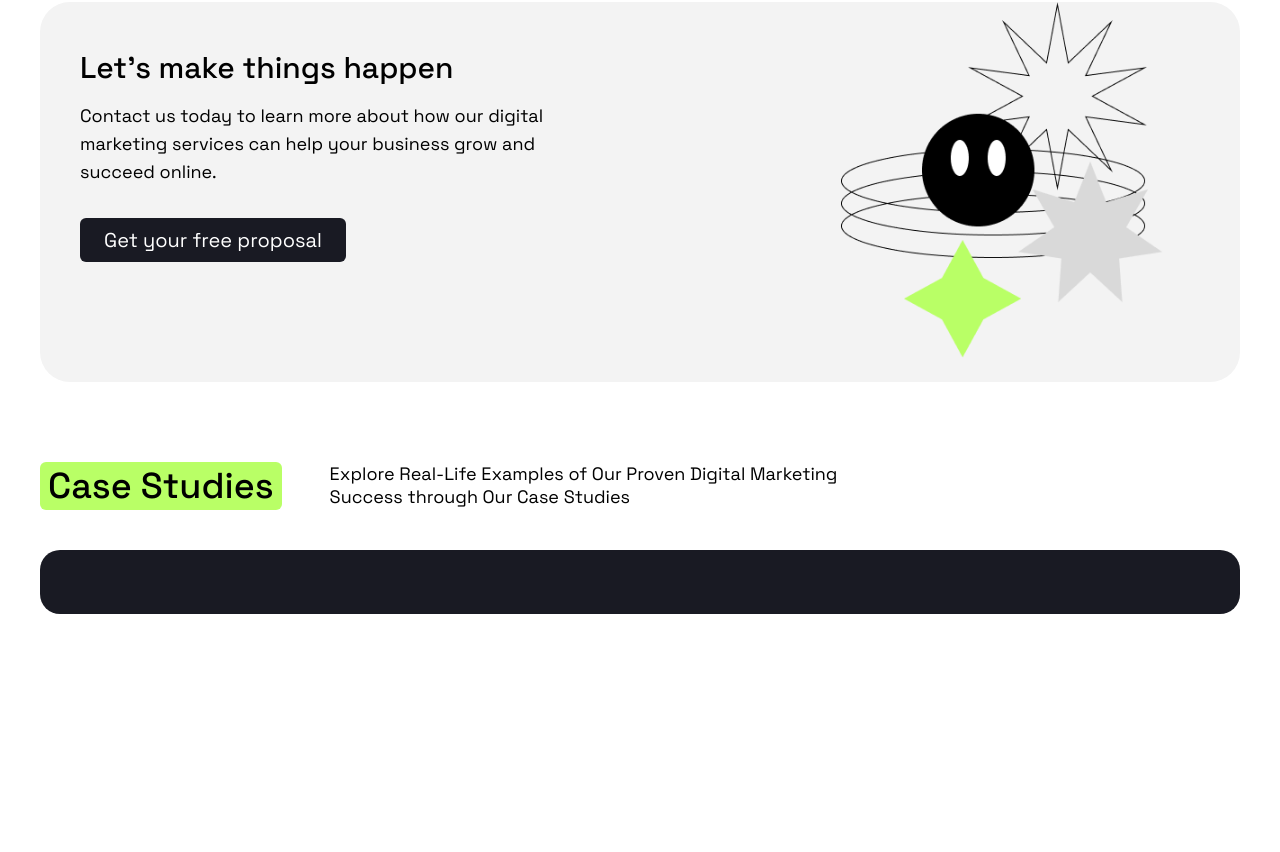
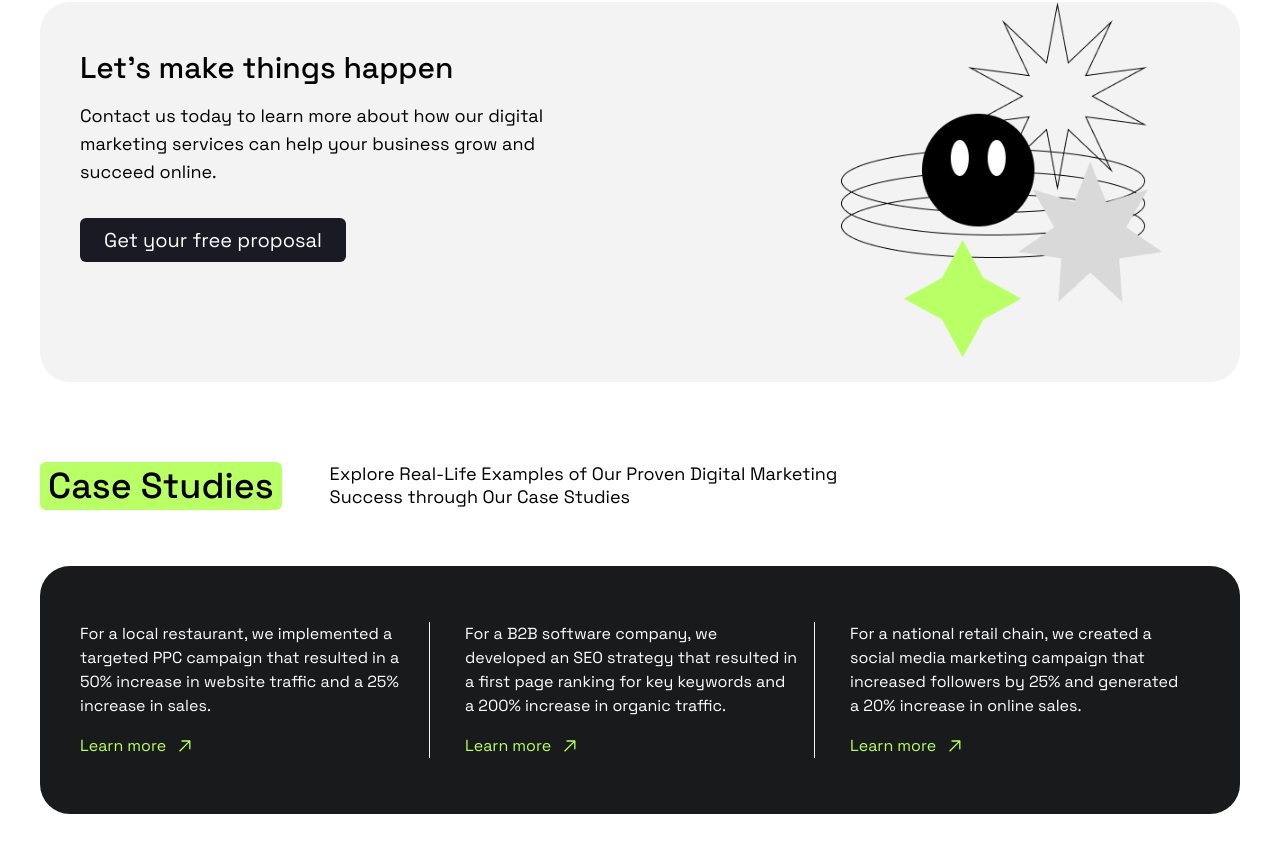
Before and after one commit to DevLukman/Positivus, a React (Vite) app: page / in a window 1280 px wide. Shown: the part 1958-2810 px from the top of the page. Before the commit the page ends 2572 px from the top, so only its background shows below. Built offline with nearby package versions, Linux system fonts and the light colour scheme.

Commit message:
first commit

```diff
--- a/package.json
+++ b/package.json
@@ -17,7 +17,8 @@
     "react-dom": "^19.0.0",
     "react-icons": "^5.4.0",
     "react-router-dom": "^7.1.5",
-    "react-use": "^17.6.0"
+    "react-use": "^17.6.0",
+    "swiper": "^11.2.5"
   },
   "devDependencies": {
     "@eslint/js": "^9.19.0",
--- /dev/null
+++ b/src/features/homepage/Accordion.jsx
@@ -0,0 +1,5 @@
+function Accordion() {
+  return <div></div>;
+}
+
+export default Accordion;
--- a/src/features/homepage/CaseStudiesLg.jsx
+++ b/src/features/homepage/CaseStudiesLg.jsx
@@ -1,9 +1,62 @@
-// import { GoArrowUp } from "react-icons/go";
+const slideContent = [
+  {
+    id: 1,
+    content:
+      "For a local restaurant, we implemented a targeted PPC campaign that resulted in a 50% increase in website traffic and a 25% increase in sales.",
+  },
+  {
+    id: 2,
+    content:
+      "For a B2B software company, we developed an SEO strategy that resulted in a first page ranking for key keywords and a 200% increase in organic traffic.",
+  },
+  {
+    id: 3,
+    content:
+      "For a national retail chain, we created a social media marketing campaign that increased followers by 25% and generated a 20% increase in online sales.",
+  },
+];
 
+import { GoArrowUpRight } from "react-icons/go";
+import { Swiper, SwiperSlide } from "swiper/react";
+import "swiper/css";
 function CaseStudiesLg() {
   return (
     <>
-      <div className="mt-10 flex items-center justify-between rounded-[20px] bg-[#191a23] px-8 py-8"></div>
+      <div className="mt-14 flex items-center justify-between rounded-[30px] bg-[#191a1b] px-10 py-14">
+        {slideContent.map((item, index) => (
+          <div
+            key={item.id}
+            className={`max-w-[350px] ${index < 2 ? "border-r border-[#f3f3f3]" : ""}`}
+          >
+            <p className="pr-4 text-white">{item.content}</p>
+            <div className="mt-4 flex w-fit origin-center items-center gap-2 font-normal text-[#b9ff66] transition-all duration-300 hover:scale-[1.1]">
+              <button>Learn more</button>
+              <GoArrowUpRight size="1.3rem" />
+            </div>
+          </div>
+        ))}
+      </div>
+
+      <div className="mt-[30px] pb-10 lg:hidden">
+        <Swiper
+          spaceBetween={20}
+          slidesPerView={1.1}
+          autoplay={{ delay: 3000, disableOnInteraction: false }}
+        >
+          {slideContent.map((item) => (
+            <SwiperSlide
+              key={item.id}
+              className="rounded-[30px] bg-[#191a23] px-8 py-6 text-base text-white"
+            >
+              {item.content}
+              <div className="mt-4 flex items-center gap-2 font-normal text-[#b9ff66]">
+                <button>Learn more</button>
+                <GoArrowUpRight />
+              </div>
+            </SwiperSlide>
+          ))}
+        </Swiper>
+      </div>
     </>
   );
 }
--- a/src/features/homepage/Casestudies.jsx
+++ b/src/features/homepage/Casestudies.jsx
@@ -2,7 +2,7 @@ import CaseStudiesLg from "./CaseStudiesLg";
 
 function Casestudies() {
   return (
-    <section className="app-container mt-10">
+    <section className="app-container mt-10 pb-10">
       <header className="flex flex-col items-center gap-8 lg:flex-row lg:justify-start lg:gap-12">
         <h1 className="rounded-md bg-[#B9FF66] px-2 py-1 text-2xl font-medium text-black lg:text-4xl">
           Case Studies
```
Also changed, not shown: 1 other file (tests, documents, lock files or other folders).
